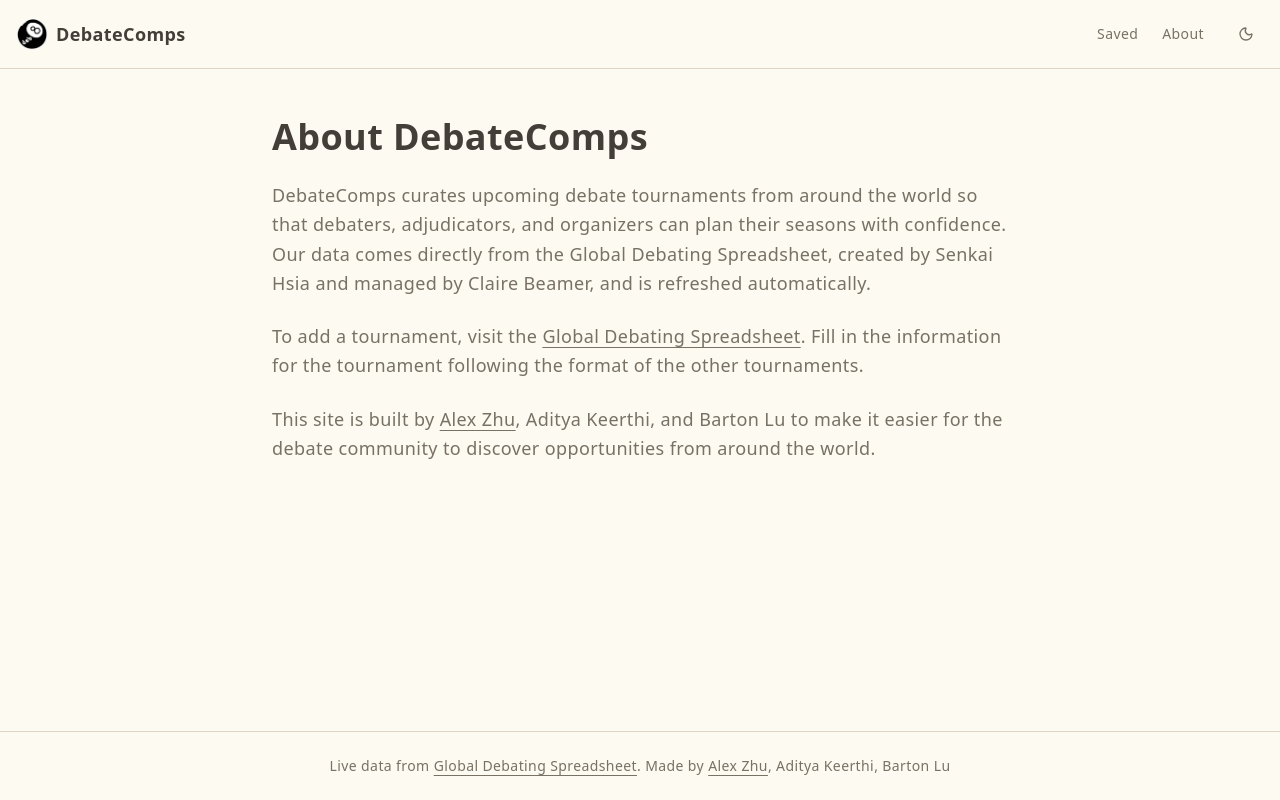
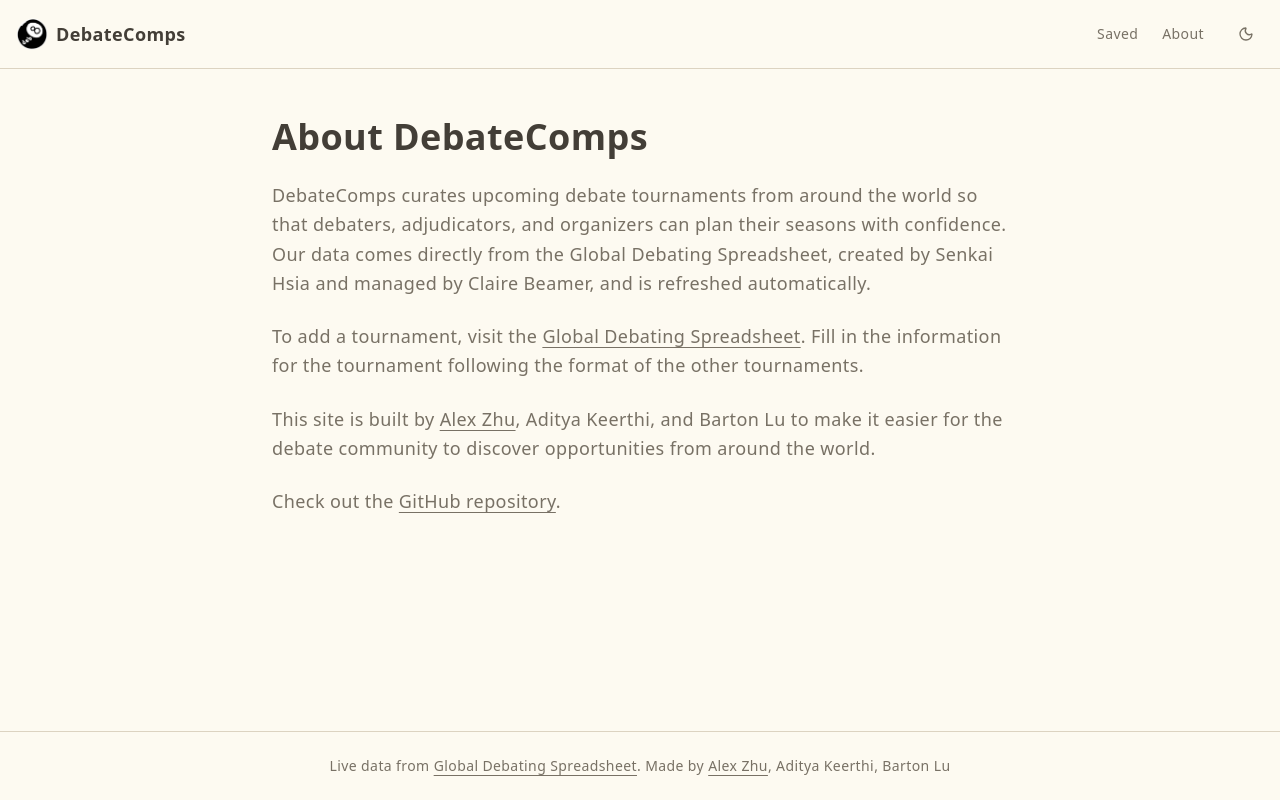
Before and after one commit to probablyalexzhu/DebateComps, a Next.js app: page /about in a window 1280 px wide. Built offline with nearby package versions, Linux system fonts and the light colour scheme.

Commit message:
docs: add github to about page

```diff
--- a/src/app/about/page.tsx
+++ b/src/app/about/page.tsx
@@ -20,6 +20,9 @@ export default function AboutPage() {
           This site is built by <a href="https://probablyalex.com/" target="_blank" rel="noopener noreferrer" className="underline underline-offset-4">Alex Zhu</a>, Aditya Keerthi, and Barton Lu to make
           it easier for the debate community to discover opportunities from around the world.
         </p>
+        <p className="text-lg text-muted-foreground leading-relaxed">
+          Check out the <a href="https://github.com/probablyalexzhu/DebateComps" target="_blank" rel="noopener noreferrer" className="underline underline-offset-4">GitHub repository</a>.
+        </p>
       </div>
     </div>
   );
```
